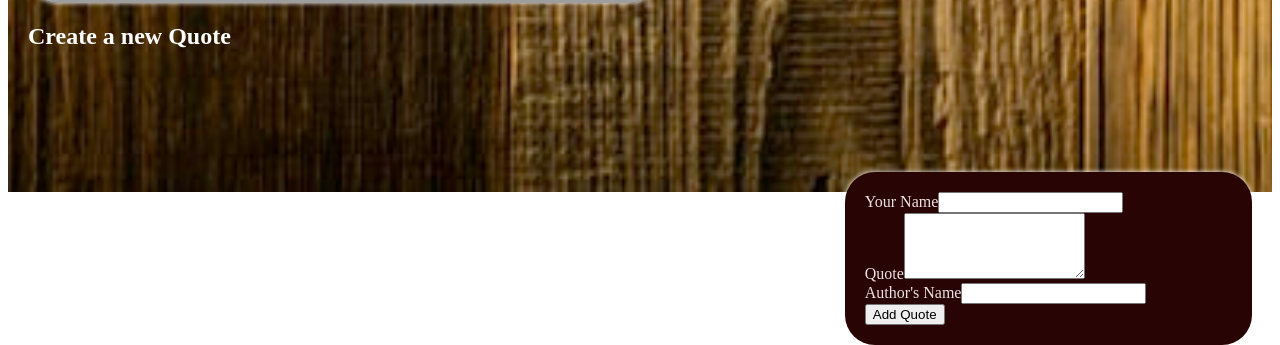
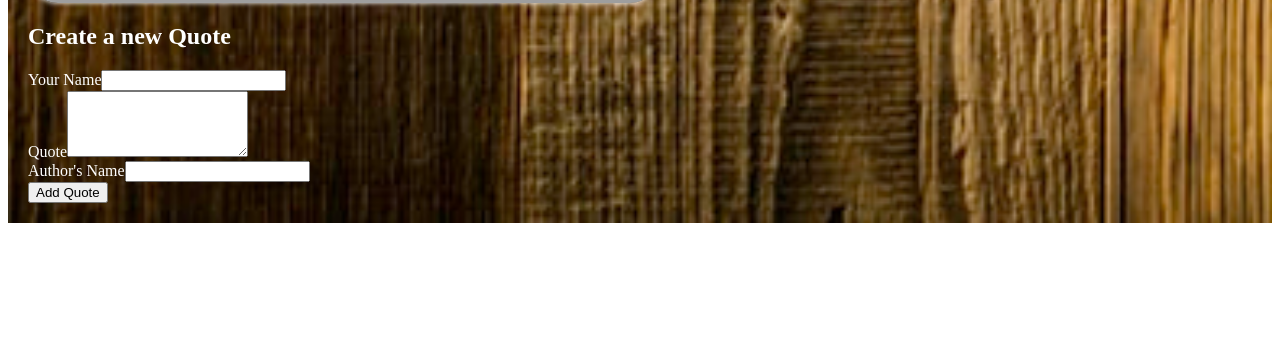
Before and after one commit to umuhire1evelyne/quotes, an Angular app: page / in a window 1280 px wide. Shown: the part 1466-1811 px from the top of the page. After the commit the page ends 1697 px from the top, so only its background shows below. Built offline with nearby package versions, Linux system fonts and the light colour scheme; grey boxes are pictures that could not be loaded.

Commit message:
quote form.css was added

```diff
--- a/src/app/quote-form/quote-form.component.css
+++ b/src/app/quote-form/quote-form.component.css
@@ -1,4 +1,4 @@
-form{
+/* form{
       position: relative;
       bottom: 60%;
       background-color: rgb(41, 4, 4);
@@ -19,4 +19,4 @@ form{
     }
     h2{
       margin-bottom: 10%;
-    }
+    } */
```
